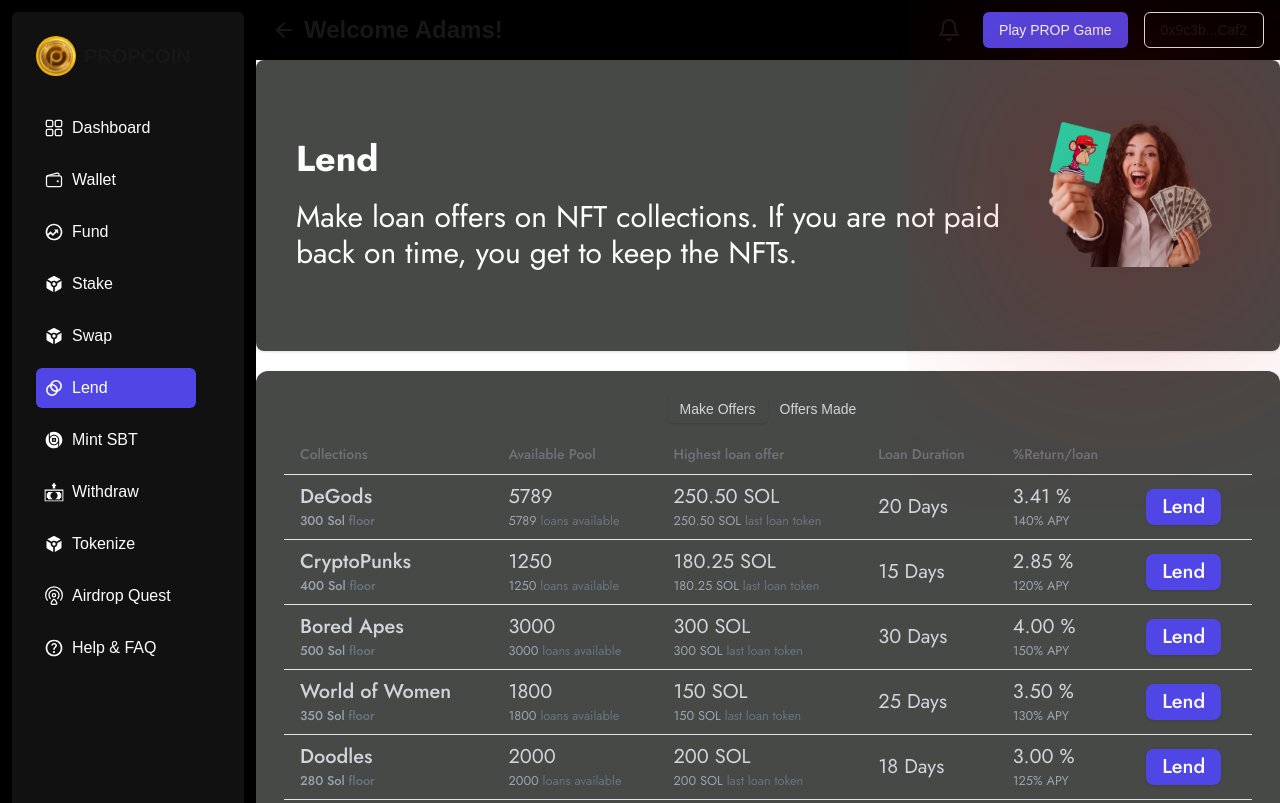
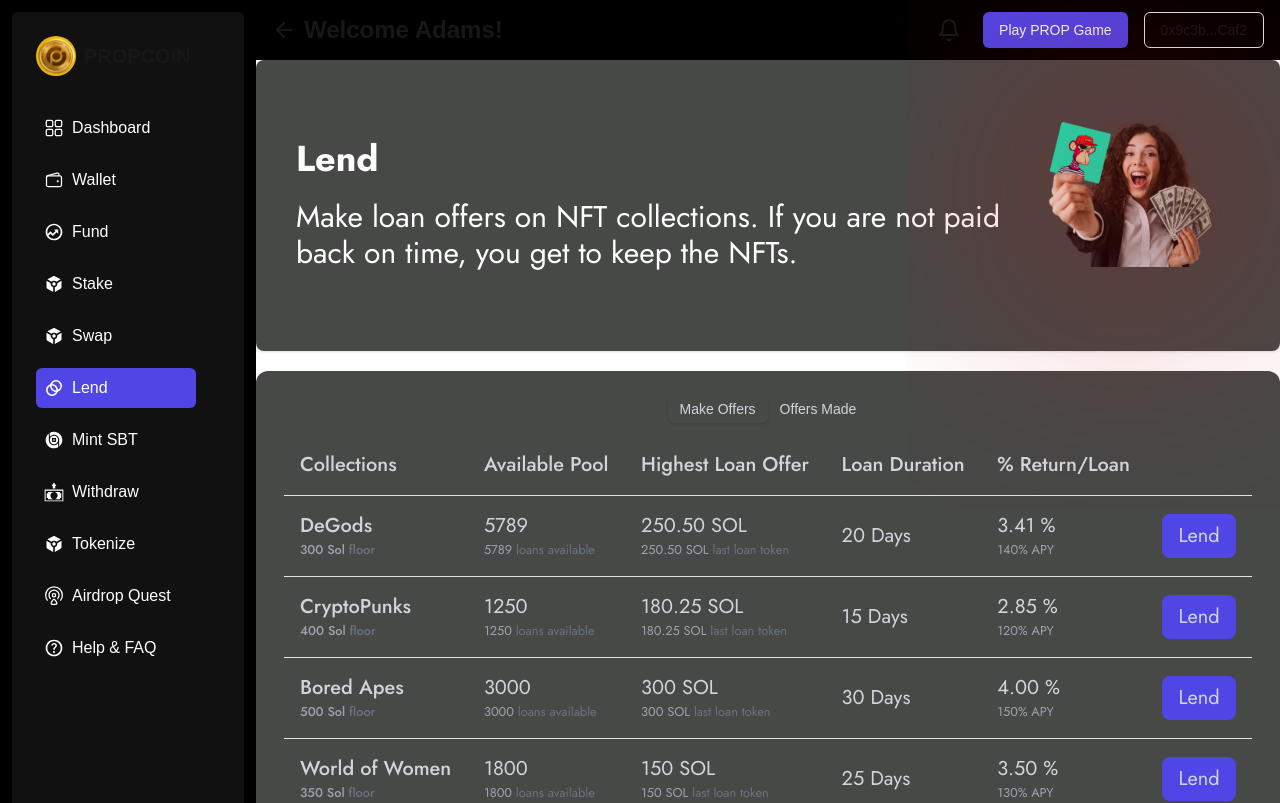
Before and after one commit to MyPropoutAI/propcoinweb, a Next.js app: page /dashboard/lend in a window 1280 px wide. Shown: the top 803 px of the page. Built offline with nearby package versions, Linux system fonts and the light colour scheme.

Commit message:
DAN: Lend Page and it's functionaliities

```diff
--- a/app/dashboard/lend/LendBtn.tsx
+++ b/app/dashboard/lend/LendBtn.tsx
@@ -1,7 +1,32 @@
 import React from "react";
+import {
+  Dialog,
+  DialogContent,
+  DialogDescription,
+  DialogHeader,
+  DialogTitle,
+  DialogTrigger,
+} from "@/components/ui/dialog";
 
 const LendBtn = () => {
-  return <div>LendBtn</div>;
+  return (
+    <div>
+      <Dialog>
+        <DialogTrigger>Lend</DialogTrigger>
+        <DialogContent>
+          <DialogHeader>
+            <DialogTitle>
+              <div></div>
+            </DialogTitle>
+            <DialogDescription>
+              This action cannot be undone. This will permanently delete your
+              account and remove your data from our servers.
+            </DialogDescription>
+          </DialogHeader>
+        </DialogContent>
+      </Dialog>
+    </div>
+  );
 };
 
 export default LendBtn;
--- a/app/dashboard/lend/TransactionTable.tsx
+++ b/app/dashboard/lend/TransactionTable.tsx
@@ -2,13 +2,12 @@ import React from "react";
 import {
   Table,
   TableBody,
-  TableCaption,
   TableCell,
   TableHead,
   TableHeader,
   TableRow,
 } from "@/components/ui/table";
-import { Button } from "@/components/ui/button";
+import LendBtn from "./LendBtn";
 import { Jost } from "next/font/google";
 
 const jost = Jost({
@@ -16,15 +15,17 @@ const jost = Jost({
   weight: ["100", "200", "300", "400", "500", "600", "700", "800", "900"],
 });
 
+// Define headers for the table
 const headers = [
   { label: "Collections" },
   { label: "Available Pool" },
-  { label: "Highest loan offer" },
+  { label: "Highest Loan Offer" },
   { label: "Loan Duration" },
-  { label: "%Return/loan" },
-  { label: " " },
+  { label: "% Return/Loan" },
+  { label: "" },
 ];
 
+// Sample data for the table
 const tableData = [
   {
     collection: "DeGods",
@@ -85,65 +86,51 @@ const tableData = [
 const TransactionTable = () => {
   return (
     <Table className={`${jost.className} w-full text-gray-300`}>
-      {/* <TableCaption>A list of your recent lend and borrowing transactions.</TableCaption> */}
       <TableHeader>
         <TableRow>
           {headers.map((header, index) => (
-            <TableHead key={index} className="px-4 py-2">
+            <TableHead key={index} className="px-4 py-4 text-gray-300 text-xl">
               {header.label}
             </TableHead>
           ))}
         </TableRow>
       </TableHeader>
+
       <TableBody>
         {tableData.map((data, index) => (
           <TableRow key={index} className="border-b hover:bg-black">
-            <TableCell className="font-medium px-4 py-2">
-              <p className={`${jost.className} text-xl`}>{data.collection}</p>
-              <p className={`${jost.className} text-[0.8rem] text-gray-400`}>
+            <TableCell className="font-medium px-4 py-4">
+              <p className="text-xl">{data.collection}</p>
+              <p className="text-[0.8rem] text-gray-400">
                 {data.floorPrice}{" "}
-                <span className={`${jost.className} text-md text-gray-500`}>
-                  floor
-                </span>
+                <span className="text-md text-gray-500">floor</span>
               </p>
             </TableCell>
-            <TableCell className="px-4 py-2">
-              <p className={`${jost.className} text-xl`}>
-                {data.loansAvailable}
-              </p>
-              <p className={`${jost.className} text-[0.8rem] text-gray-400`}>
+            <TableCell className="px-4 py-4">
+              <p className="text-xl">{data.loansAvailable}</p>
+              <p className="text-[0.8rem] text-gray-400">
                 {data.loansAvailable}{" "}
-                <span className={`${jost.className} text-md text-gray-500`}>
-                  loans available
-                </span>
+                <span className="text-md text-gray-500">loans available</span>
               </p>
             </TableCell>
-            <TableCell className="px-4 py-2">
-              <p className={`${jost.className} text-xl`}>
-                {data.lastLoanToken}
-              </p>
-              <p className={`${jost.className} text-[0.8rem] text-gray-400`}>
+            <TableCell className="px-4 py-4">
+              <p className="text-xl">{data.lastLoanToken}</p>
+              <p className="text-[0.8rem] text-gray-400">
                 {data.lastLoanToken}{" "}
-                <span className={`${jost.className} text-md text-gray-500`}>
-                  last loan token
-                </span>
+                <span className="text-md text-gray-500">last loan token</span>
               </p>
             </TableCell>
-            <TableCell className="px-4 py-2">
-              <p className={`${jost.className} text-xl`}>{data.loanDuration}</p>
+            <TableCell className="px-4 py-4">
+              <p className="text-xl">{data.loanDuration}</p>
+            </TableCell>
+            <TableCell className="px-4 py-4">
+              <p className="text-xl">{data.returnRate}</p>
+              <p className="text-[0.8rem] text-gray-400">{data.apy}</p>
             </TableCell>
             <TableCell className="px-4 py-2">
-              <p className={`${jost.className} text-xl`}>{data.returnRate}</p>
-              <p className={`${jost.className} text-[0.8rem] text-gray-400`}>
-                {data.apy}
-              </p>
-            </TableCell>
-            <TableCell className="px-4 py-2">
-              <Button
-                className={`${jost.className} text-xl bg-indigo-600 rounded-lg`}
-              >
-                Lend
-              </Button>
+              <button className="text-xl bg-indigo-600 rounded-lg px-4 py-2">
+                <LendBtn />
+              </button>
             </TableCell>
           </TableRow>
         ))}
```
